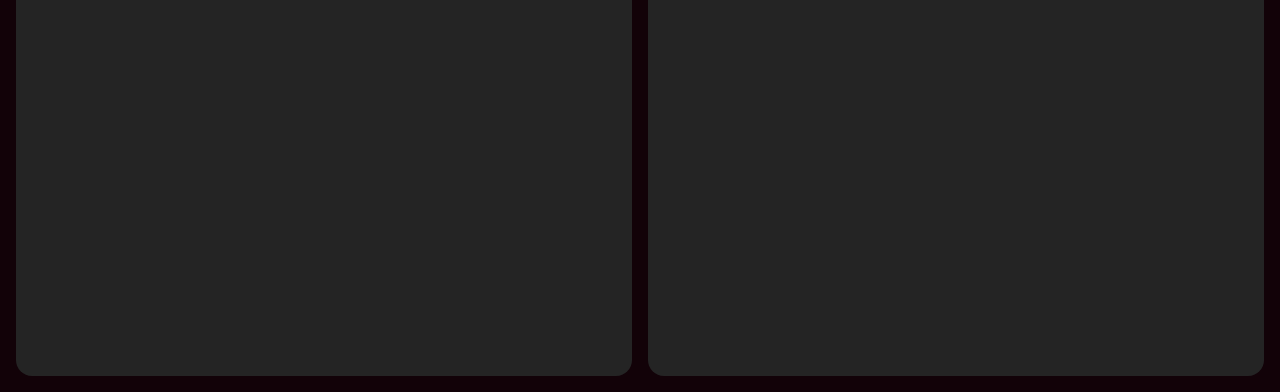
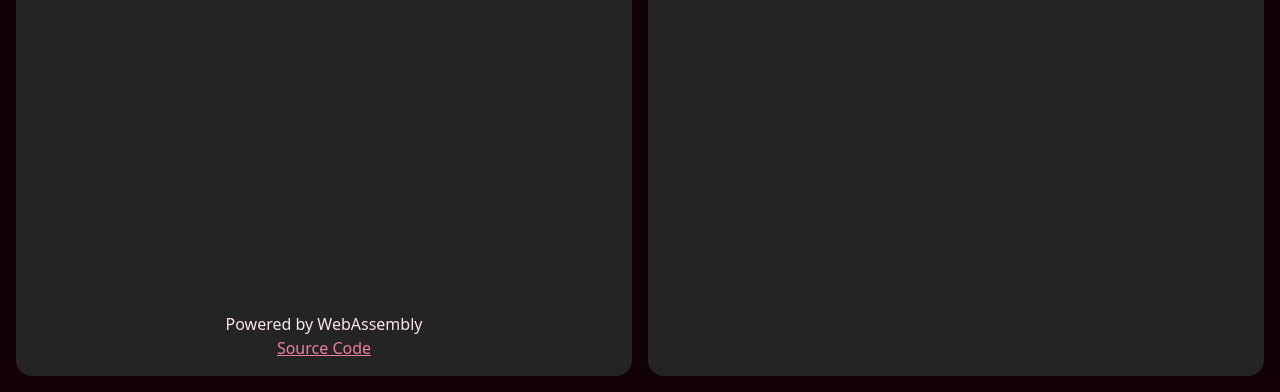
Before and after one commit to ZMensRain/image-to-maze-web-ui, a website built with Vite: page index.html in a window 1280 px wide. Shown: the part 408-800 px from the top of the page. Built offline with nearby package versions, Linux system fonts and the light colour scheme.

Commit message:
added a footer

```diff
--- a/index.html
+++ b/index.html
@@ -45,6 +45,12 @@
             />
           </div>
         </form>
+        <footer>
+          <ul>
+            <li>Powered by WebAssembly</li>
+            <li><a href="">Source Code</a></li>
+          </ul>
+        </footer>
       </div>
       <div id="preview">
         <button id="downloadButton">Download Maze</button>
--- a/src/style.css
+++ b/src/style.css
@@ -120,3 +120,14 @@ button:hover {
   display: flex;
   gap: 2rem;
 }
+
+footer {
+  display: flex;
+  justify-content: center;
+  align-items: end;
+  height: 100%;
+}
+footer ul {
+  list-style: none;
+  text-align: center;
+}
```
